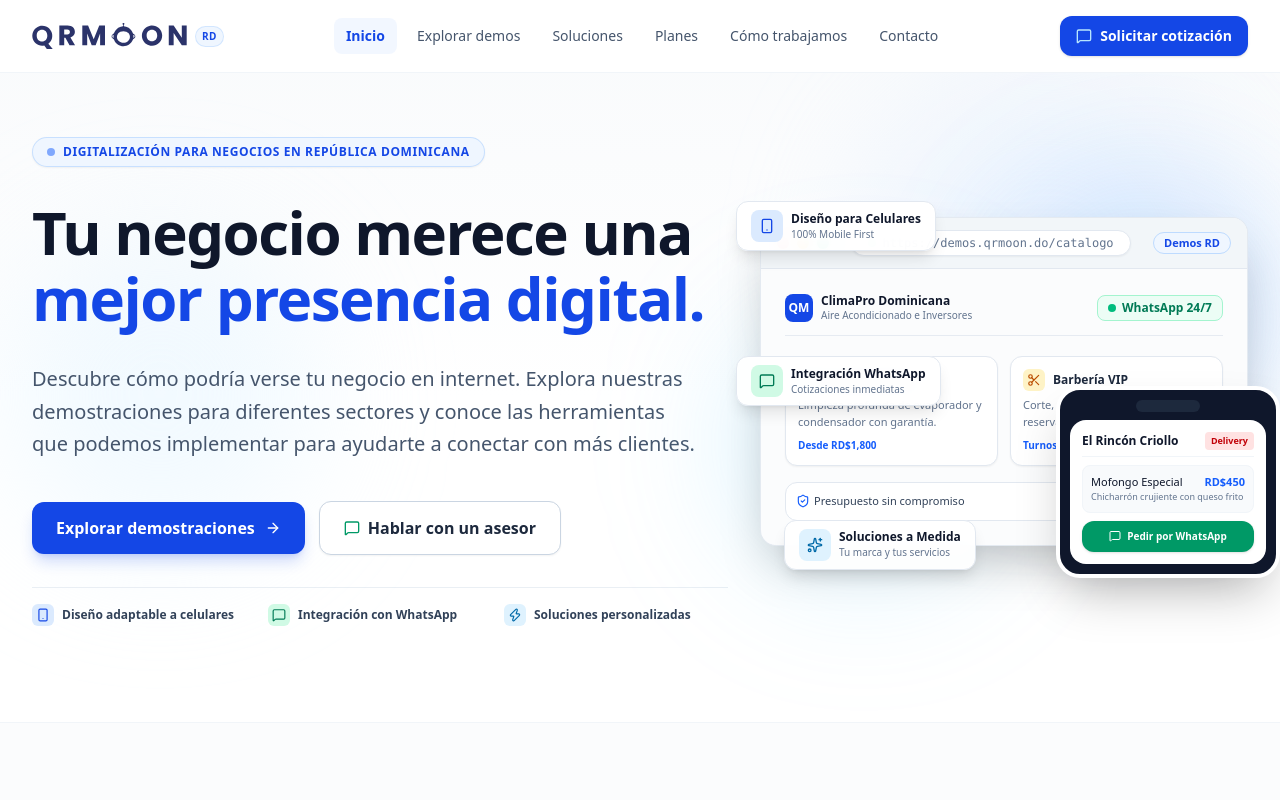
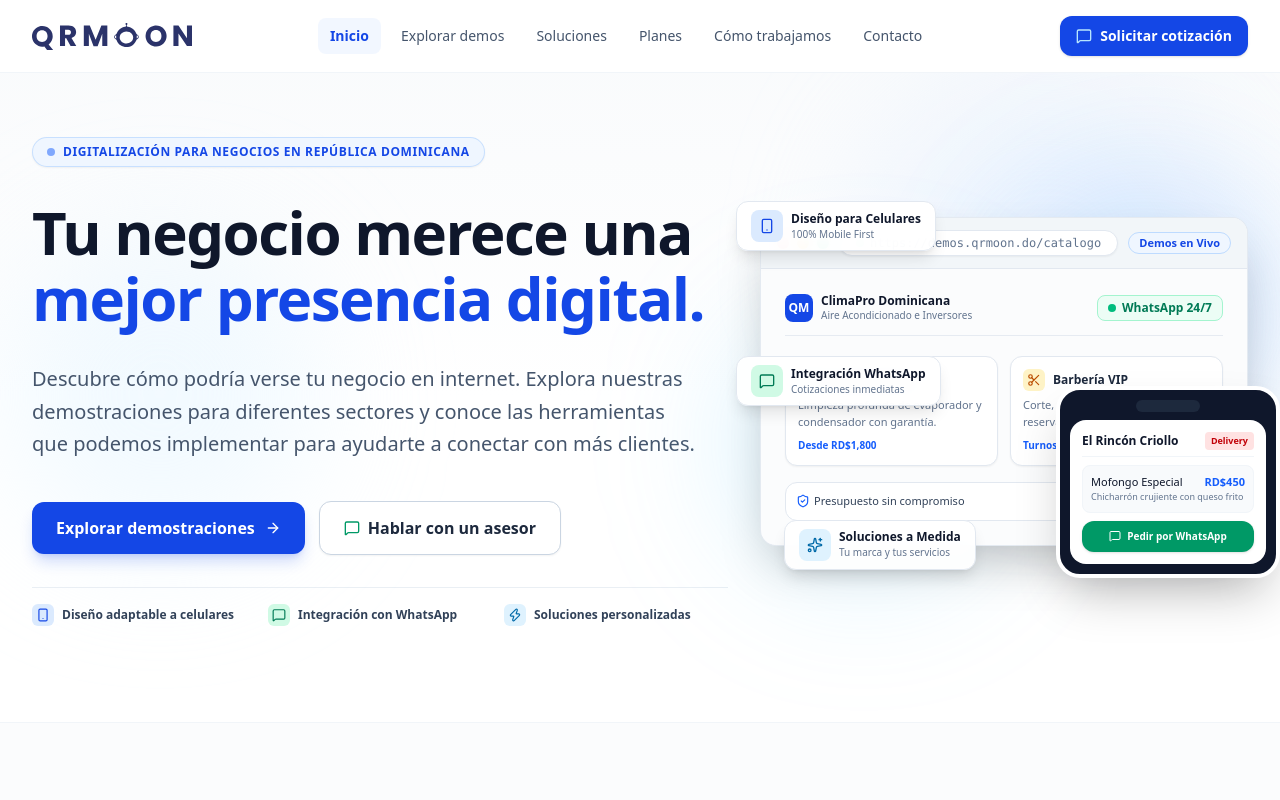
Before and after one commit to albert022/propuesta, a Next.js app: page / in a window 1280 px wide. Shown: the top 800 px of the page. Built offline with nearby package versions, Linux system fonts and the light colour scheme.

Commit message:
refactor: remove RD badges from navbar, footer, and hero preview

```diff
--- a/src/app/layout.tsx
+++ b/src/app/layout.tsx
@@ -17,7 +17,7 @@ const geistMono = Geist_Mono({
 
 export const metadata: Metadata = {
   title: {
-    default: `${siteConfig.name} — Catálogo de Soluciones Digitales y Páginas Web en RD`,
+    default: `${siteConfig.name} — Catálogo de Soluciones Digitales y Páginas Web`,
     template: `%s | ${siteConfig.name}`,
   },
   description: siteConfig.description,
--- a/src/components/layout/Footer.tsx
+++ b/src/components/layout/Footer.tsx
@@ -19,16 +19,13 @@ export const Footer: React.FC = () => {
         <div className="grid grid-cols-1 md:grid-cols-2 lg:grid-cols-5 gap-10 lg:gap-8 pb-12 border-b border-slate-800">
           {/* Brand info */}
           <div className="lg:col-span-2 space-y-4">
-            <Link href="/" className="flex items-center gap-2.5 group" aria-label="QRMOON — Inicio">
+            <Link href="/" className="flex items-center group" aria-label="QRMOON — Inicio">
               <QrmoonLogo
                 color="#ffffff"
                 className="group-hover:opacity-90 transition-opacity"
-                width={165}
-                height={28}
+                width={170}
+                height={29}
               />
-              <span className="text-[10px] uppercase font-bold tracking-wider px-1.5 py-0.5 rounded-full bg-blue-900/60 text-blue-300 border border-blue-700/50">
-                RD
-              </span>
             </Link>
 
             <p className="text-sm text-slate-400 max-w-sm leading-relaxed">
--- a/src/components/layout/Navbar.tsx
+++ b/src/components/layout/Navbar.tsx
@@ -43,16 +43,13 @@ export const Navbar: React.FC = () => {
       <div className="max-w-7xl mx-auto px-4 sm:px-6 lg:px-8">
         <div className="flex items-center justify-between">
           {/* Logo */}
-          <Link href="/" className="flex items-center gap-2 group" aria-label="QRMOON — Inicio">
+          <Link href="/" className="flex items-center group" aria-label="QRMOON — Inicio">
             <QrmoonLogo
               color="#2B336A"
               className="group-hover:opacity-90 transition-opacity"
-              width={155}
-              height={26}
+              width={160}
+              height={27}
             />
-            <span className="text-[10px] uppercase font-bold tracking-wider px-1.5 py-0.5 rounded-full bg-blue-50 text-blue-700 border border-blue-200/60 hidden sm:inline-block">
-              RD
-            </span>
           </Link>
 
           {/* Desktop Navigation Links */}
--- a/src/components/sections/HeroCompositionVisual.tsx
+++ b/src/components/sections/HeroCompositionVisual.tsx
@@ -24,7 +24,7 @@ export const HeroCompositionVisual: React.FC = () => {
               <span>https://demos.qrmoon.do/catalogo</span>
             </div>
             <div className="text-[11px] font-semibold text-blue-700 bg-blue-50 px-2.5 py-0.5 rounded-full border border-blue-200">
-              Demos RD
+              Demos en Vivo
             </div>
           </div>
 
```
